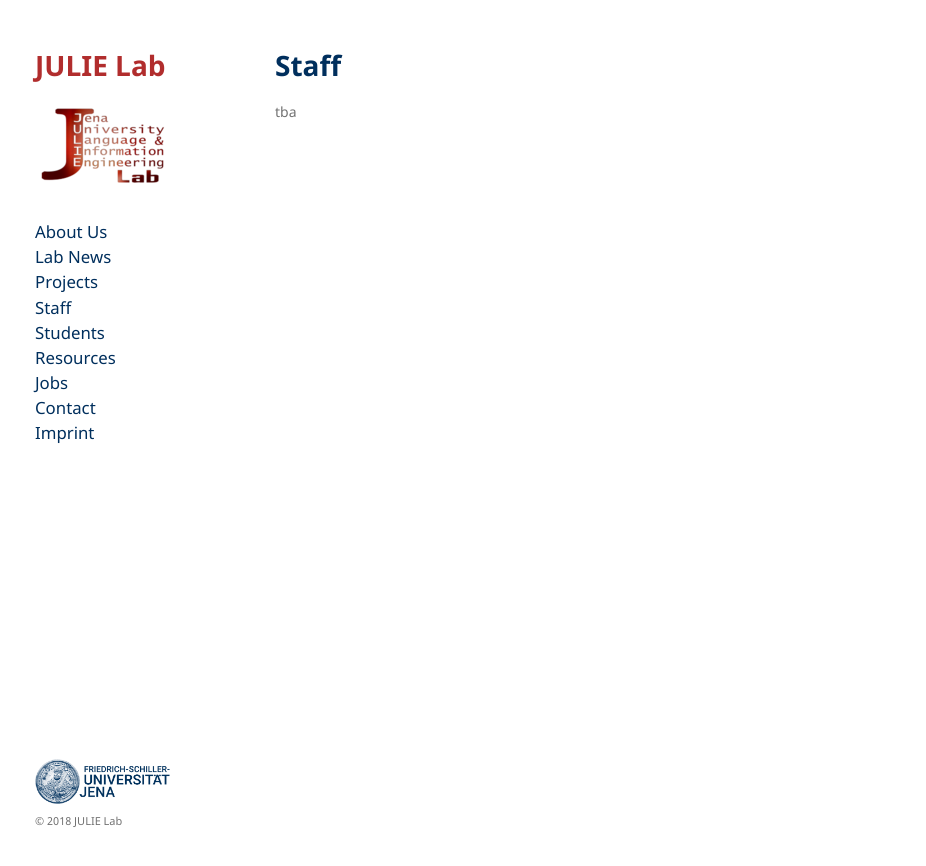
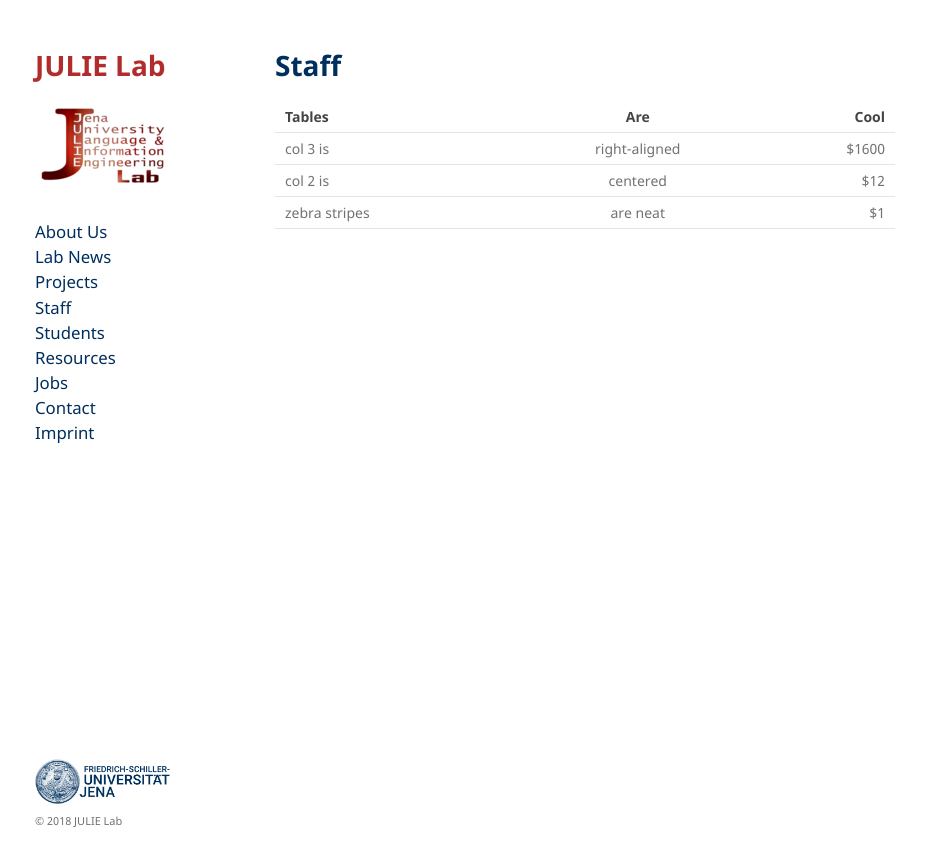
Before and after one commit to JULIELab/JULIELab.github.io, a Jekyll site: the page built from staff.md, in a window 1280 px wide. Shown: the top 866 px of the page, without its empty margins (175-1101 px from the left). Built offline with Jekyll 4.4.1, drawn with Linux system fonts in a browser that asks for light colours; our own code applies the rules of GitHub Pages for plain Markdown files.

Commit message:
Update staff.md

```diff
--- a/staff.md
+++ b/staff.md
@@ -4,4 +4,8 @@
 
 # Staff
 
-tba
+| Tables        | Are           | Cool  |
+| ------------- |:-------------:| -----:|
+| col 3 is      | right-aligned | $1600 |
+| col 2 is      | centered      |   $12 |
+| zebra stripes | are neat      |    $1 |
```
